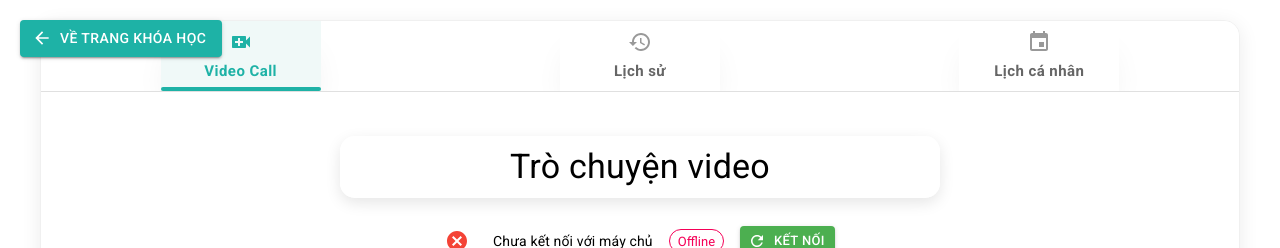
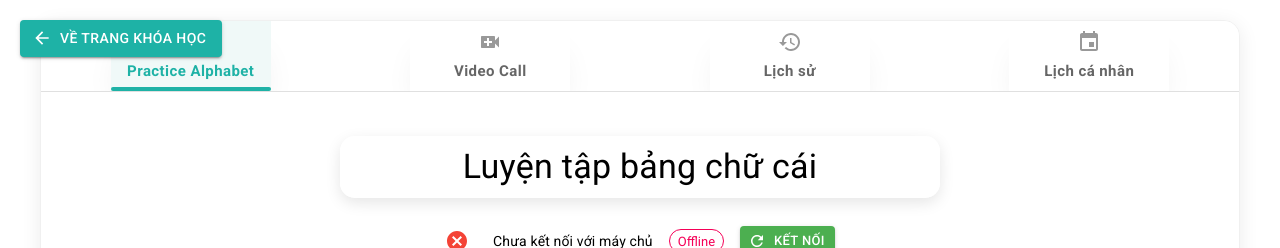
Before and after one commit to huy231102/EDUSEEN_FE, a React (Create React App) app: page /video-call in a window 1280 px wide. Shown: the top 248 px of the page. Built offline with nearby package versions, Linux system fonts and the light colour scheme; no server answers.

Commit message:
Add practice alphabet tab

```diff
--- a/src/features/video-call/pages/VideoCallPage/index.jsx
+++ b/src/features/video-call/pages/VideoCallPage/index.jsx
@@ -20,6 +20,7 @@ import ArrowBackIcon from '@material-ui/icons/ArrowBack';
 import VideoCallIcon from '@material-ui/icons/VideoCall';
 import HistoryIcon from '@material-ui/icons/History';
 import EventIcon from '@material-ui/icons/Event';
+import SchoolIcon from '@material-ui/icons/School';
 
 import VideoPlayer from '../../components/VideoPlayer';
 import Sidebar from '../../components/Sidebar';
@@ -365,7 +366,7 @@ const VideoCallPage = () => {
         meetingLink: '',
       });
       // Chuyển sang tab Lịch cá nhân để xem lịch mới
-      setTabValue(2);
+      setTabValue(3);
       // Trigger refresh dữ liệu trong PersonalCalendar
       setRefreshTrigger(prev => prev + 1);
     } catch (err) {
@@ -406,28 +407,56 @@ const VideoCallPage = () => {
             centered
           >
             <Tab
-              icon={<VideoCallIcon />}
-              label="Video Call"
+              icon={<SchoolIcon />}
+              label="Practice Alphabet"
               id="video-tab-0"
               aria-controls="video-tabpanel-0"
             />
             <Tab
-              icon={<HistoryIcon />}
-              label="Lịch sử"
+              icon={<VideoCallIcon />}
+              label="Video Call"
               id="video-tab-1"
               aria-controls="video-tabpanel-1"
             />
             <Tab
+              icon={<HistoryIcon />}
+              label="Lịch sử"
+              id="video-tab-2"
+              aria-controls="video-tabpanel-2"
+            />
+            <Tab
               icon={<EventIcon />}
               label="Lịch cá nhân"
-              id="video-tab-2"
-              aria-controls="video-tabpanel-2"
+              id="video-tab-3"
+              aria-controls="video-tabpanel-3"
             />
           </Tabs>
 
           <TabPanel value={tabValue} index={0} className={classes.tabPanel}>
+            {/* Practice Alphabet content */}
+            {tabValue === 0 && (
+              <SocketContextProvider>
+                <div className={classes.videoCallContent}>
+                  <AppBar className={classes.appBar} position="static" color="inherit">
+                    <Typography variant="h4" align="center">Luyện tập bảng chữ cái</Typography>
+                  </AppBar>
+
+                  {/* Trạng thái kết nối */}
+                  <ConnectionStatus />
+                  <AiConnectionStatus />
+
+                  <VideoPlayer
+                    signLanguageEnabled={true}
+                    subtitleEnabled={true}
+                  />
+                </div>
+              </SocketContextProvider>
+            )}
+          </TabPanel>
+
+          <TabPanel value={tabValue} index={1} className={classes.tabPanel}>
             {/* Chỉ khởi tạo SocketContextProvider khi tab "Video Call" đang được chọn */}
-            {tabValue === 0 && (
+            {tabValue === 1 && (
               <SocketContextProvider>
                 <div className={classes.videoCallContent}>
                   <AppBar className={classes.appBar} position="static" color="inherit">
@@ -464,13 +493,13 @@ const VideoCallPage = () => {
             )}
           </TabPanel>
 
-          <TabPanel value={tabValue} index={1} className={classes.tabPanel}>
+          <TabPanel value={tabValue} index={2} className={classes.tabPanel}>
             <PastSessions />
           </TabPanel>
 
-          <TabPanel value={tabValue} index={2} className={classes.tabPanel}>
+          <TabPanel value={tabValue} index={3} className={classes.tabPanel}>
             <PersonalCalendar
-              onSwitchToVideoCall={() => setTabValue(0)}
+              onSwitchToVideoCall={() => setTabValue(1)}
               openCreateDialog={openCreateDialog}
               handleOpenCreateDialog={handleOpenCreateDialog}
               handleCloseCreateDialog={handleCloseCreateDialog}
```
